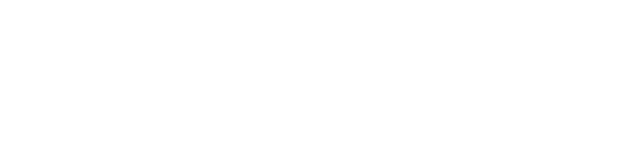
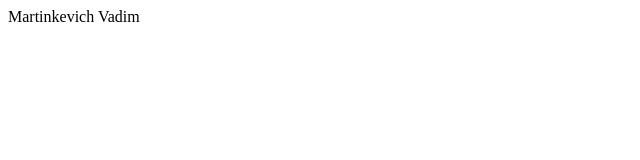
Before and after one commit to Wadimx199789/rsschool-cv2, a plain HTML site: page index.html in a window 1280 px wide. Shown: the whole page, without its empty margins (0-640 px from the left). Drawn offline with Linux system fonts and the light colour scheme; a web font is replaced by a local one.

Commit message:
feat: add header section

```diff
--- a/index.html
+++ b/index.html
@@ -9,6 +9,14 @@
     <title>Resume</title>
 </head>
 <body>
+    <header>
+        <div class="wrapper">
+            <div class="header">
+                <div class="header-logo"><span class="logo-image"></span></div>
+                <div class="header-name"><span>Martinkevich Vadim</span></div>
+            </div>
+        </div>
+    </header>
 
 </body>
 </html>
```
